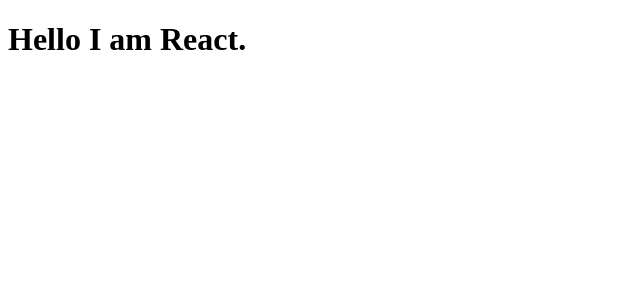
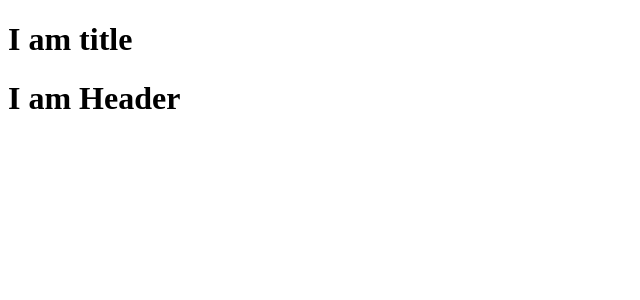
Before and after one commit to Urja-patil/react-app, a React (Vite) app: page / in a window 1280 px wide. Shown: the top 300 px of the page, without its empty margins (0-640 px from the left). Built offline with nearby package versions, Linux system fonts and the light colour scheme.

Commit message:
component composition

```diff
--- a/App.js
+++ b/App.js
@@ -1,8 +1,20 @@
-import React from 'react'
-import ReactDOM from 'react-dom/client'
+import React from "react";
+import ReactDOM from "react-dom/client";
 
-const jsxElement = <h1 className='test'>Hello I am React.</h1>
+const jsxElement = <h1 className="test">Hello I am React.</h1>;
 
 const root = ReactDOM.createRoot(document.getElementById("root"));
 
-root.render(jsxElement);
+const Title = () => {
+  return <h1>I am title</h1>;
+};
+
+//Component composition
+const Header = () => {
+  return <div>
+    <Title />
+    <h1>I am Header</h1>
+  </div>
+};
+
+root.render(<Header/>);
```
